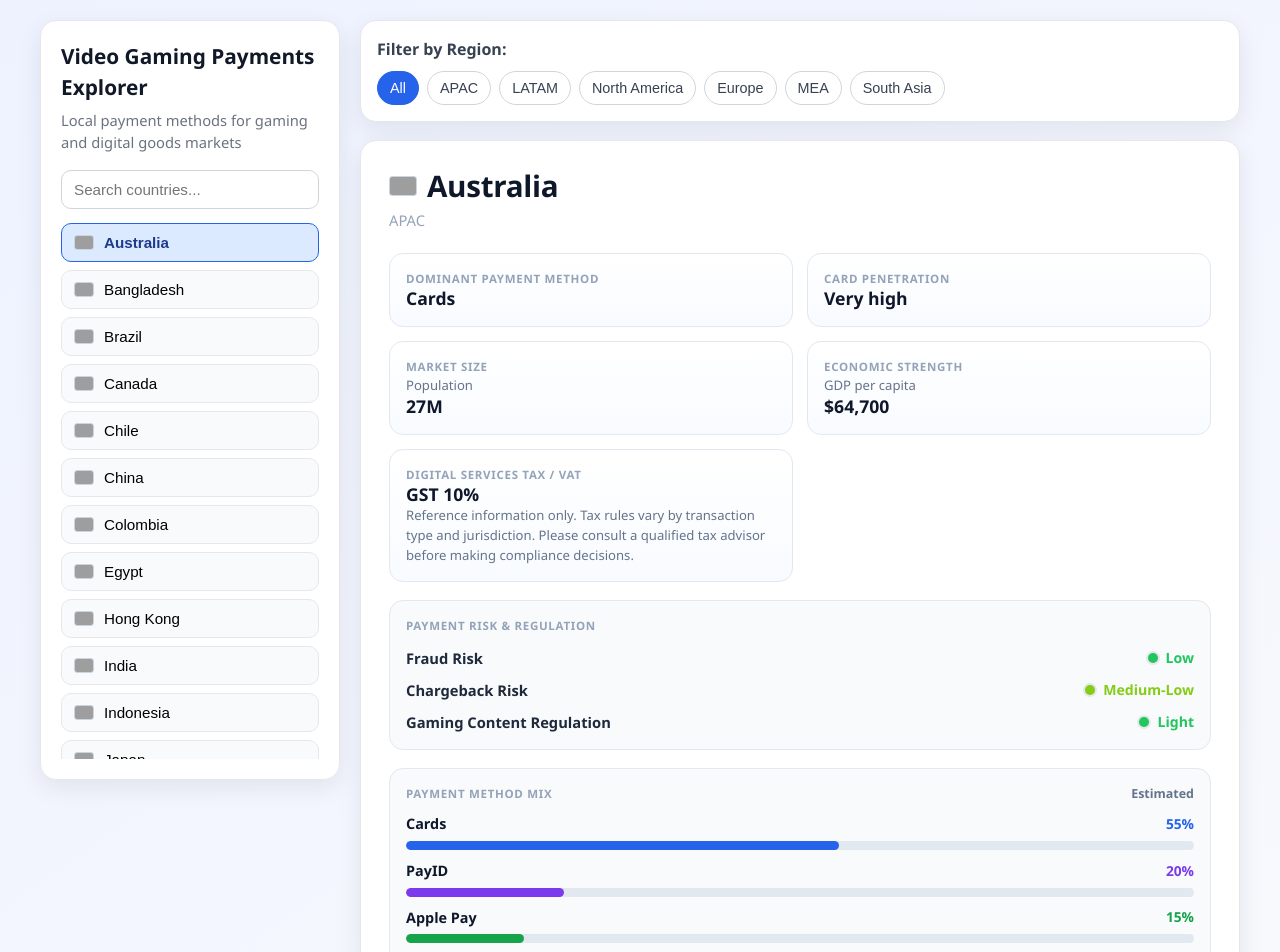
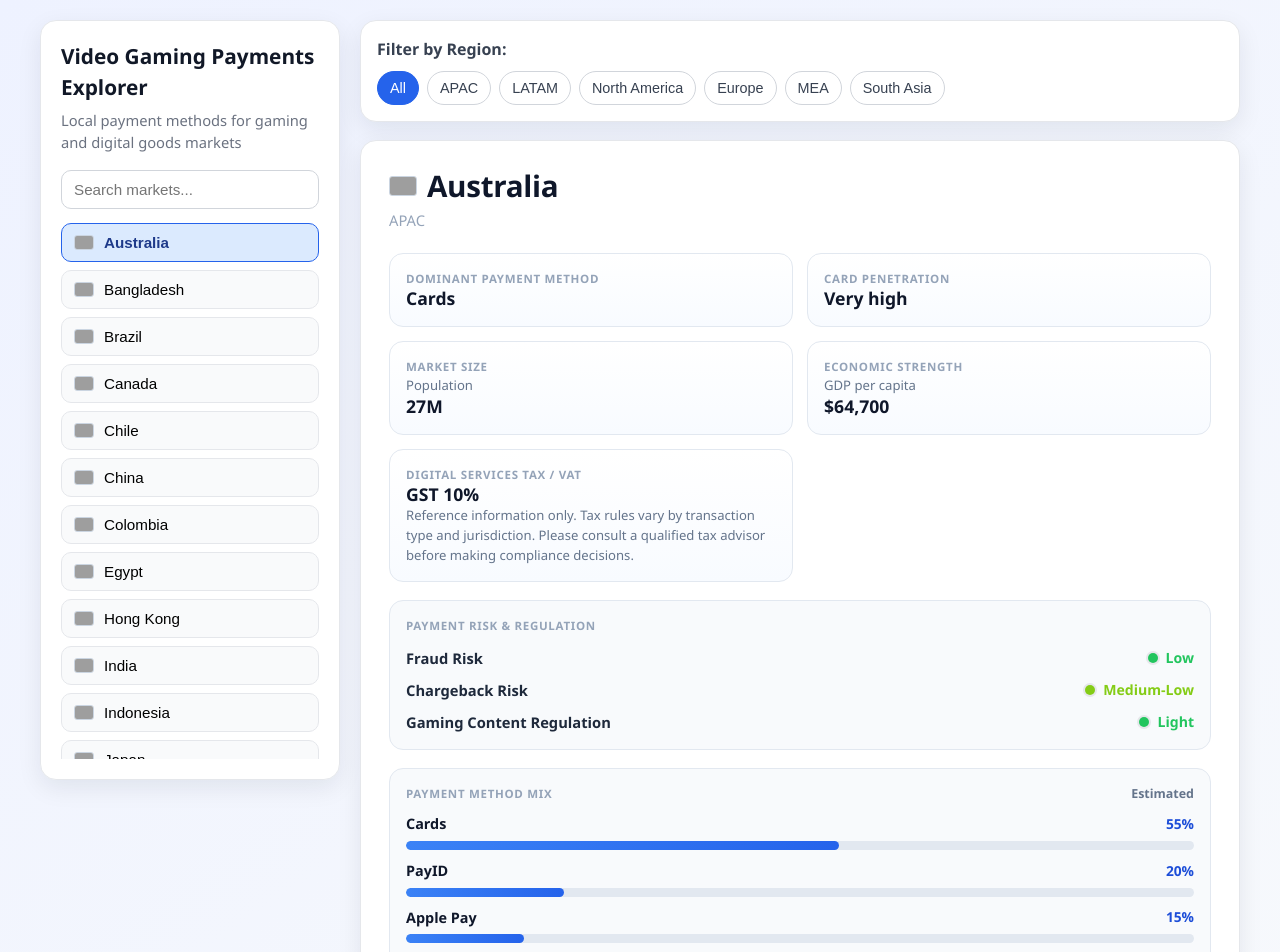
Before and after one commit to shauntoh/payment-methods-by-country-explorer, a React (Vite) app: page / in a window 1280 px wide. Shown: the top 952 px of the page. Built offline with nearby package versions, Linux system fonts and the light colour scheme; grey boxes are pictures that could not be loaded; the HTML template or start-up script is replaced by a standard one.

Commit message:
Use market terminology in UI and restore blue payment mix

```diff
--- a/src/App.jsx
+++ b/src/App.jsx
@@ -56,7 +56,7 @@ function App() {
 
         {filteredCountries.length === 0 ? (
           <div className="card empty-results">
-            <h2>No countries found</h2>
+            <h2>No markets found</h2>
             <p>Try a different search term or region filter.</p>
           </div>
         ) : (
--- a/src/components/CountryDetails.jsx
+++ b/src/components/CountryDetails.jsx
@@ -1,6 +1,5 @@
 import PaymentMethodTags from "./PaymentMethodTags";
 import CountryFlag from "./CountryFlag";
-import { getPaymentMethodColor } from "../utils/paymentMethodColors";
 
 const RISK_COLOR_MAP = {
   Low: "#22c55e",
@@ -54,7 +53,7 @@ function CountryDetails({ country }) {
   if (!country) {
     return (
       <div className="card country-card">
-        <p className="empty-state">No country selected.</p>
+        <p className="empty-state">No market selected.</p>
       </div>
     );
   }
@@ -129,24 +128,17 @@ function CountryDetails({ country }) {
         </div>
 
         <div className="payment-mix-list">
-          {(country.payment_share || []).map((item) => {
-            const methodColor = getPaymentMethodColor(item.method);
-
-            return (
+          {(country.payment_share || []).map((item) => (
             <div key={item.method} className="mix-row">
               <div className="mix-row-top">
                 <span className="mix-method">{item.method}</span>
-                  <span className="mix-share" style={{ color: methodColor }}>{item.share}%</span>
+                <span className="mix-share">{item.share}%</span>
               </div>
               <div className="mix-track" role="presentation">
-                  <div
-                    className="mix-fill"
-                    style={{ width: `${item.share}%`, background: methodColor }}
-                  />
+                <div className="mix-fill" style={{ width: `${item.share}%` }} />
               </div>
             </div>
-            );
-          })}
+          ))}
         </div>
       </div>
 
--- a/src/components/Sidebar.jsx
+++ b/src/components/Sidebar.jsx
@@ -15,7 +15,7 @@ function Sidebar({
       <input
         type="text"
         className="search-input"
-        placeholder="Search countries..."
+        placeholder="Search markets..."
         value={searchTerm}
         onChange={(event) => onSearchChange(event.target.value)}
       />
```
Lines whose indentation alone changed are shown as unchanged.
